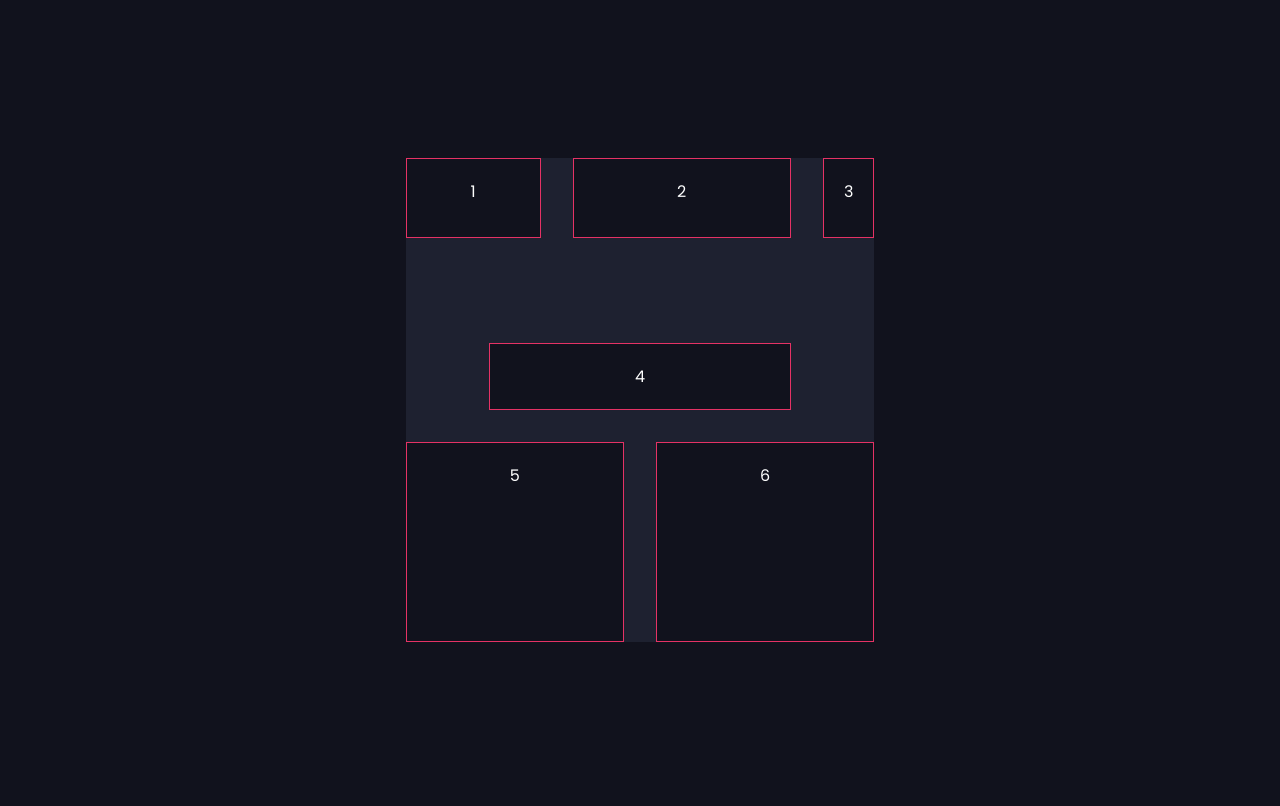
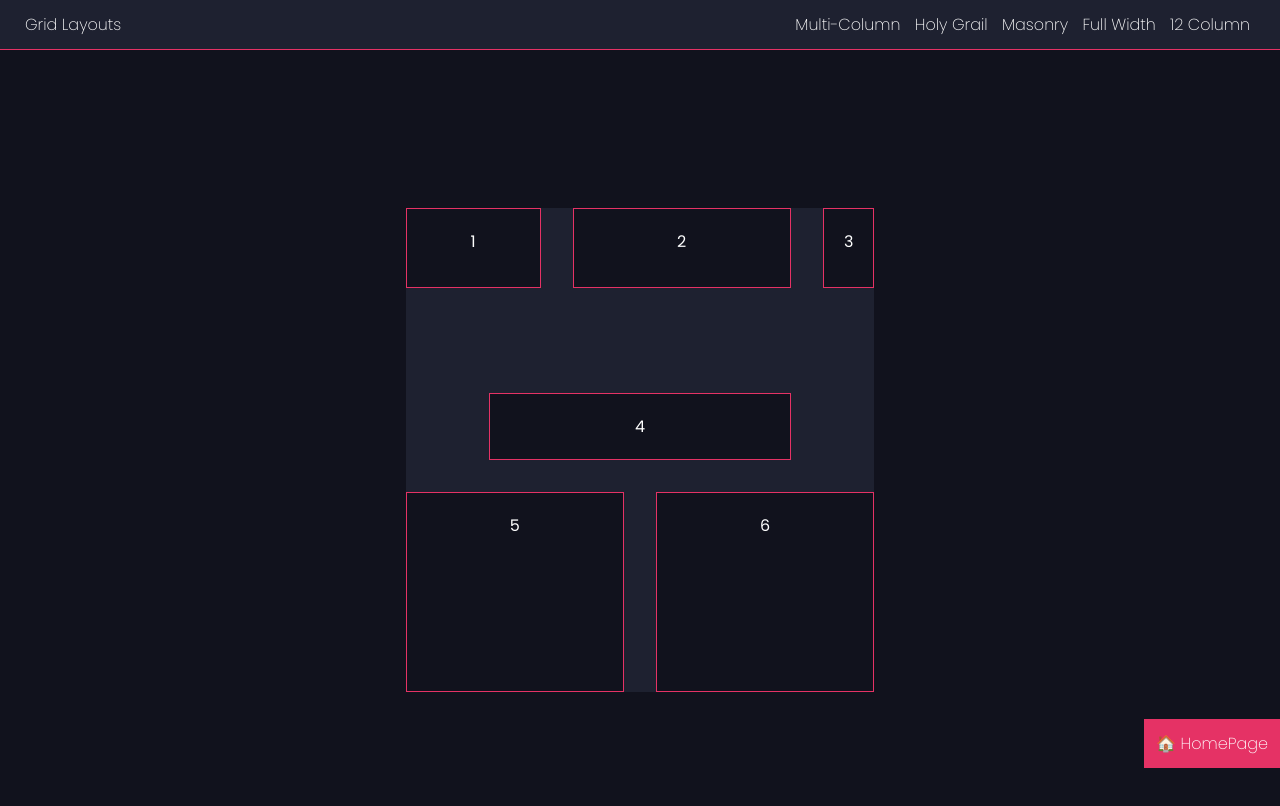
Before and after one commit to mayronH/grid-layout, a website built with Vite: page index.html in a window 1280 px wide. Built offline with nearby package versions, Linux system fonts and the light colour scheme.

Commit message:
vite, menu navigation and 12 column layout basic

```diff
--- a/css/main.css
+++ b/css/main.css
@@ -7,6 +7,7 @@
     --text-grey: #979bb0;
     --accent: #e53265;
 
+    --x-small-size-fluid: clamp(0.25rem, 1.5vw, 0.75rem);
     --small-size-fluid: clamp(0.5rem, 3vw, 2rem);
     --medium-size-fluid: clamp(2rem, 4vw, 2.5rem);
     --large-size-fluid: clamp(3rem, 6vw, 3.75rem);
@@ -78,6 +79,133 @@ a {
 a {
     text-decoration: none;
     font-weight: 200;
+}
+
+.home {
+    position: fixed;
+    bottom: var(--small-size-fluid);
+    right: 0;
+
+    background-color: var(--accent);
+    color: var(--text);
+
+    padding: var(--x-small-size-fluid);
+}
+
+/* HEADER */
+
+.header {
+    padding: 12px 25px;
+
+    background-color: var(--bg-lighter);
+    border-bottom: 1px solid var(--accent);
+
+    width: 100%;
+
+    /* position: fixed;
+    top: 0;
+    z-index: 99; */
+
+    display: flex;
+    justify-content: space-between;
+}
+
+.logo {
+    color: var(--text);
+}
+
+.nav-wrapper {
+    display: flex;
+    justify-content: flex-end;
+}
+
+.nav-links {
+    /* position absolute for the mobile */
+    position: absolute;
+    top: 1rem;
+    /* left: 0, right:0 makes the ul occupy the entire width of the screen */
+    left: 0;
+    right: 0;
+    /* the entire nav have z-index of 99 but the links will be bellow everything else inside of the parent(nav) */
+    z-index: -1;
+
+    background-color: var(--bg-lighter);
+
+    padding: 1.5rem;
+
+    border-bottom: 2px solid var(--accent);
+
+    /* translate3d have better performance, if the browser have GPU acceleration, will use it */
+    /* translate3d(x, y, z) */
+    transform: translate3d(0, -200%, 0);
+
+    transition: transform 0.2s cubic-bezier(0.64, 0.04, 0.26, 0.87);
+
+    list-style: none;
+
+    text-align: center;
+}
+
+.btn-menu {
+    cursor: pointer;
+
+    color: var(--accent);
+
+    background-color: transparent;
+    border: none;
+
+    /* center the svg */
+    display: grid;
+    place-items: center;
+
+    /* horizontal padding */
+    padding-inline: 1rem;
+}
+
+.btn-menu[aria-expanded="true"] + .nav-links {
+    transform: translate3d(0, 0, 0);
+}
+
+.nav-links li {
+    display: block;
+
+    padding: 5px 0;
+}
+
+.nav-link {
+    color: var(--text);
+    text-decoration: none;
+}
+
+@media (min-width: 768px) {
+    .btn-menu {
+        display: none;
+    }
+
+    .nav-links {
+        /* reset the position absolute */
+        position: static;
+
+        /* make the menu visible */
+        transform: translate3d(0, 0, 0);
+
+        /* reset every change in the nav-links for desktop */
+        border-bottom: 0;
+        z-index: 0;
+        padding: 0;
+        inset: 0;
+        background-color: transparent;
+    }
+
+    .nav-links li {
+        display: inline;
+
+        padding: 0px 5px;
+    }
+
+    .nav-link {
+        width: initial;
+    }
 }
 
 /* Grid Basic */
--- a/index.html
+++ b/index.html
@@ -2,13 +2,38 @@
 <html lang="en">
     <head>
         <meta charset="UTF-8" />
-        <meta http-equiv="X-UA-Compatible" content="IE=edge" />
+        <link rel="icon" type="image/svg+xml" href="favicon.svg" />
         <meta name="viewport" content="width=device-width, initial-scale=1.0" />
-        <title>Document</title>
-
-        <link rel="stylesheet" href="css/main.css" />
+        <title>Grid Basic</title>
     </head>
     <body>
+        <header>
+            <nav class="header">
+                <a href="/index.html" class="logo">Grid Layouts</a>
+                <div class="nav-wrapper">
+                    <button class="btn-menu" aria-expanded="false" aria-controls="menu" aria-label="open mobile nav">
+                        <svg
+                            xmlns="http://www.w3.org/2000/svg"
+                            width="24"
+                            fill="none"
+                            viewBox="0 0 24 24"
+                            stroke="currentColor"
+                            stroke-width="2"
+                        >
+                            <path stroke-linecap="round" stroke-linejoin="round" d="M4 6h16M4 12h16M4 18h16" />
+                        </svg>
+                    </button>
+                    <ul class="nav-links" id="menu" role="menubar">
+                        <li role="none"><a role="menuitem" class="nav-link" href="/layouts/multi-column.html">Multi-Column</a></li>
+                        <li role="none"><a role="menuitem" class="nav-link" href="/layouts/holygrail.html">Holy Grail</a></li>
+                        <li role="none"><a role="menuitem" class="nav-link" href="/layouts/masonry.html">Masonry</a></li>
+                        <li role="none"><a role="menuitem" class="nav-link" href="/layouts/portfolio.html">Full Width</a></li>
+                        <li role="none"><a role="menuitem" class="nav-link" href="/layouts/twelve-columns.html">12 Column</a></li>
+                    </ul>
+                </div>
+            </nav>
+        </header>
+
         <main class="content">
             <div class="grid-container">
                 <div>1</div>
@@ -19,5 +44,7 @@
                 <div>6</div>
             </div>
         </main>
+
+        <script type="module" src="/main.js"></script>
     </body>
 </html>
--- /dev/null
+++ b/main.js
@@ -0,0 +1,20 @@
+import './css/main.css'
+
+const BASE_URL = 'http://localhost:3000/'
+
+const navBtn = document.querySelector('.btn-menu')
+const homeBtn = document.createElement('a')
+
+homeBtn.href = '/index.html'
+homeBtn.innerHTML = '🏠 HomePage'
+homeBtn.classList.add('home')
+
+if (window.location.href !== BASE_URL + 'index.html') {
+    document.body.appendChild(homeBtn)
+} else {
+    navBtn.addEventListener('click', () => {
+        const isExpanded = JSON.parse(navBtn.getAttribute('aria-expanded'))
+
+        navBtn.setAttribute('aria-expanded', !isExpanded)
+    })
+}
```
Also changed, not shown: layouts/holygrail.html (renamed from holygrail.html, +4 -3 lines), layouts/masonry.html (renamed from masonry.html, +4 -3 lines), layouts/multi-column.html (renamed from multi-column.html, +4 -3 lines), layouts/portfolio.html (renamed from portfolio.html, +4 -3 lines), layouts/twelve-columns.html (added, +18 -0 lines), package.json (added, +13 -0 lines), css/twelve.css (added), favicon.svg (added), pnpm-lock.yaml (added), 1 other file.
